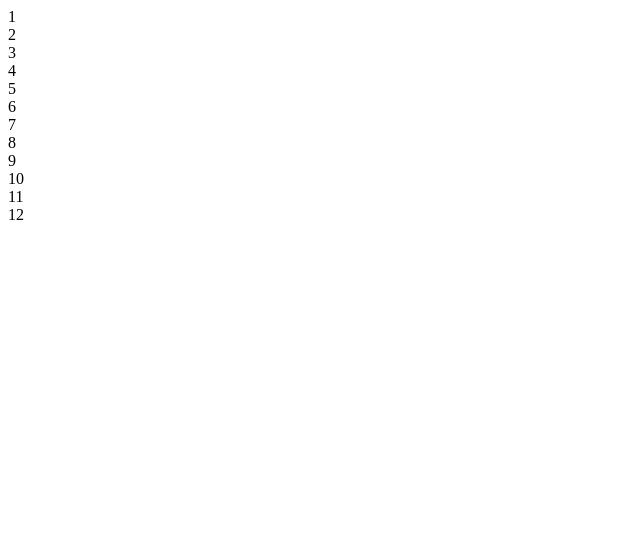
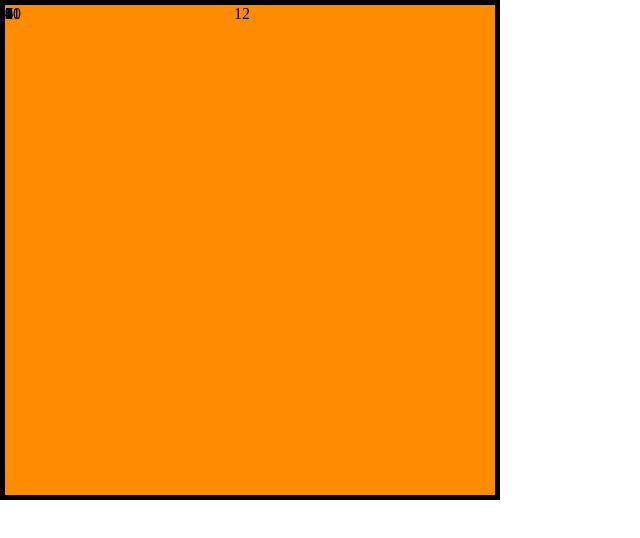
Before and after one commit to Bl1xvan/analog_clock, a plain HTML site: page index.html in a window 1280 px wide. Shown: the whole page, without its empty margins (0-640 px from the left). Drawn offline with Linux system fonts and the light colour scheme.

Commit message:
moving numbers

```diff
--- a/index.html
+++ b/index.html
@@ -4,22 +4,24 @@
     <meta charset="UTF-8">
     <meta http-equiv="X-UA-Compatible" content="IE=edge">
     <meta name="viewport" content="width=device-width, initial-scale=1.0">
+    <link rel="stylesheet" href="./styles/styles.css">
+    <script src="script.js" defer></script>
     <title>Analog Clock</title>
 </head>
 <body>
     <div id="analog-clock">
-        <div class="hours one">1</div>
-        <div class="hours two">2</div>
-        <div class="hours three">3</div>
-        <div class="hours four">4</div>
-        <div class="hours five">5</div>
-        <div class="hours six">6</div>
-        <div class="hours seven">7</div>
-        <div class="hours eight">8</div>
-        <div class="hours nine">9</div>
-        <div class="hours ten">10</div>
-        <div class="hours eleven">11</div>
-        <div class="hours twelve">12</div>
+        <div class="hours one" data-hour="1">1</div>
+        <div class="hours two" data-hour="2">2</div>
+        <div class="hours three" data-hour="3">3</div>
+        <div class="hours four" data-hour="4">4</div>
+        <div class="hours five" data-hour="5">5</div>
+        <div class="hours six" data-hour="6">6</div>
+        <div class="hours seven" data-hour="7">7</div>
+        <div class="hours eight" data-hour="8">8</div>
+        <div class="hours nine" data-hour="9">9</div>
+        <div class="hours ten" data-hour="10">10</div>
+        <div class="hours eleven" data-hour="11">11</div>
+        <div class="hours twelve" data-hour="12">12</div>
         <div id="minute-hand"></div>
     </div>
 </body>
--- a/script.js
+++ b/script.js
@@ -0,0 +1,9 @@
+const hours = Array.from(document.querySelectorAll('[data-hour]'));
+const third = 100/3;
+
+console.log(third);
+
+for(let i = 0; i<4; i++){
+    let x = third * i;
+    console.log(x);
+}
--- a/styles/styles.scss
+++ b/styles/styles.scss
@@ -7,11 +7,25 @@ body{
 }
 
 #analog-clock{
-    height: 50vh;
-    width: 50vw;
+    height: 500px;
+    width: 500px;
     display: block;
     background-color:darkorange;
     border: 5px solid black;
-    border-radius: 50%;
+    position: relative;
 
 }
+
+.hours{
+    position: absolute;
+}
+
+.twelve{
+    top: 0;
+    right: 50%;
+}
+
+.three{
+    top: 50%;
+    right: 100%;
+}
```
Also changed, not shown: styles/styles.css, 1 other file.
